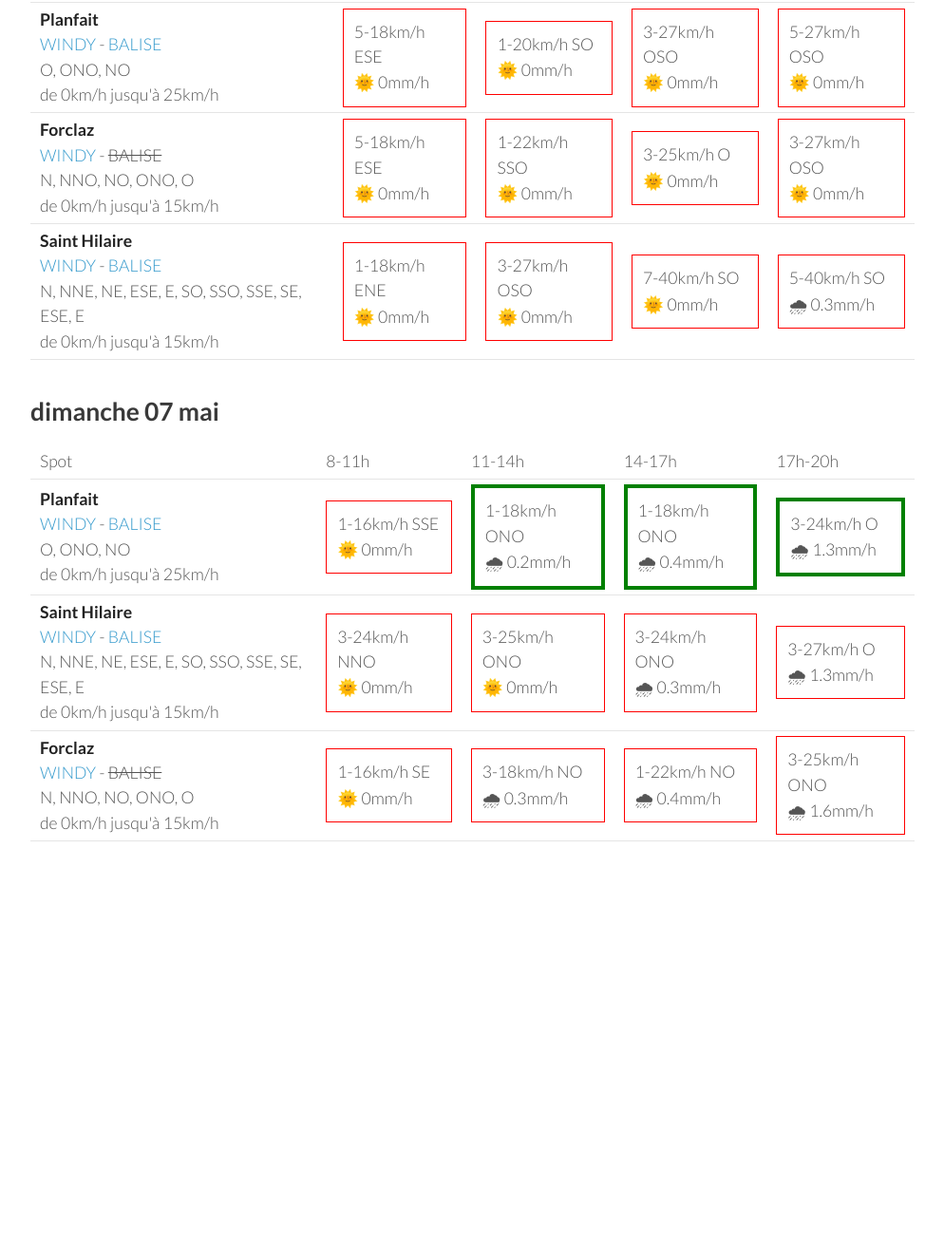
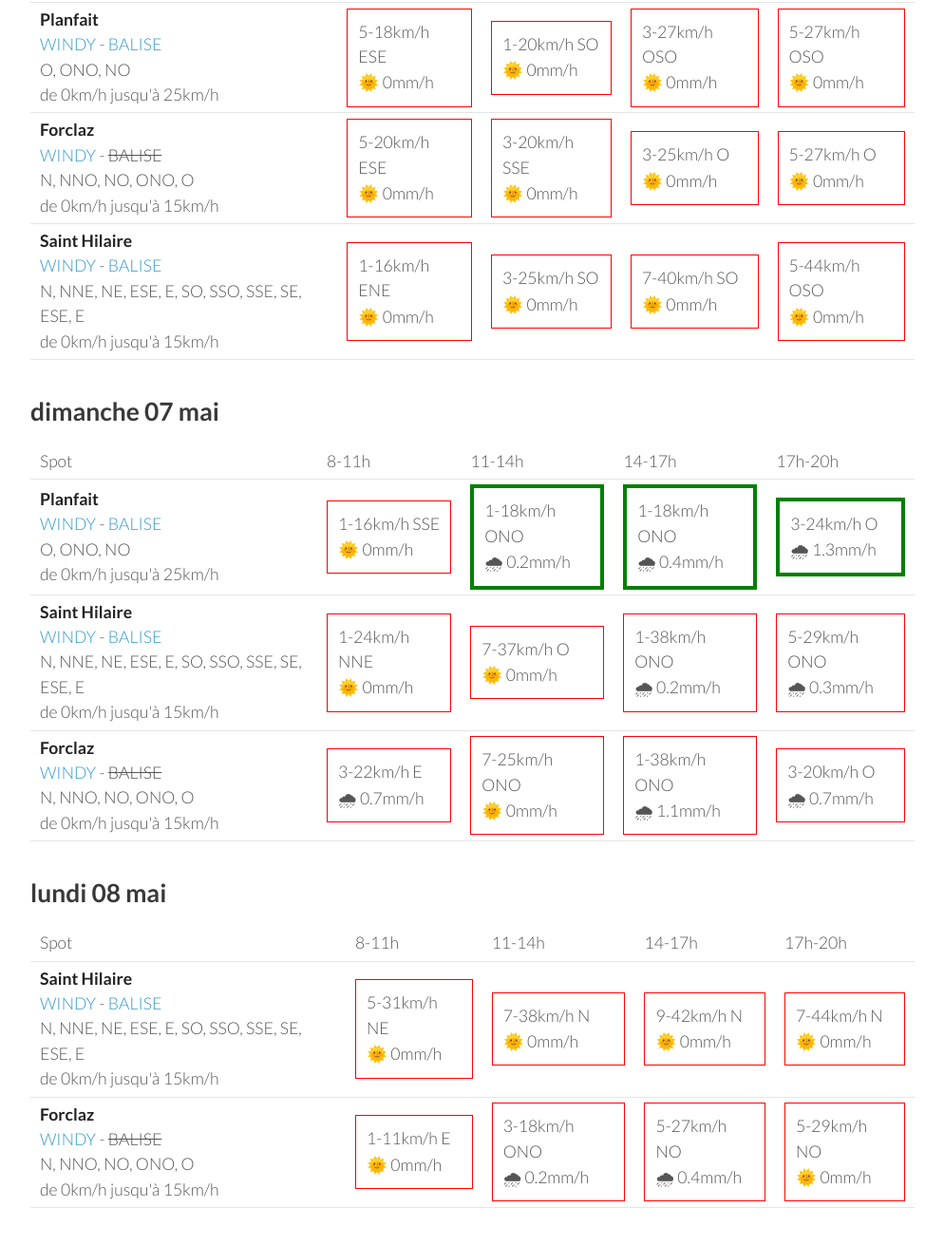
Before and after one commit to parapente-dans-le-nord/parapente-dans-le-nord.github.io, a Jekyll site: the page built from alpes_nord.markdown, in a window 1280 px wide and 1400 px high, scrolled down 1890 px. Shown: the top 1311 px of the window at 95% size, without its empty margins (26-1020 px from the left). Built offline with Jekyll 4.4.1, drawn with Linux system fonts in a browser that asks for light colours; before the commit the page ends 2904 px from its top, so only the background shows below that; some of the changed text lies outside the part shown.

Commit message:
update index.markdown

```diff
--- a/alpes_nord.markdown
+++ b/alpes_nord.markdown
@@ -124,22 +124,22 @@ page mise à jour le mercredi 03 mai 06:26
 
     </tr>
 <tr>
-        <td><strong>Forclaz</strong><br><a href="https://windy.com/45.814/6.247?45.375,6.246,8,m:eVwaglz">WINDY</a> - <span class="no-balise"> BALISE </span><br> <span class="vent-favorable">N, NNO, NO, ONO, O</span><br><span class="force-vent">de 0km/h jusqu'à 15km/h</span> </td>
+        <td><strong>Saint Hilaire</strong><br><a href="https://windy.com/45.307/5.888?45.087,5.889,9,m:eUFagkX">WINDY</a> - <span class=""><a href="http://www.balisemeteo.com/balise.php?idBalise=61">BALISE</a> </span><br> <span class="vent-favorable">N, NNE, NE, ESE, E, SO, SSO, SSE, SE, ESE, E</span><br><span class="force-vent">de 0km/h jusqu'à 15km/h</span> </td>
 
-            <td><div class="not-flyable"><p>5-22km/h ESE</p><p>🌞 0mm/h</p></div></td>
-            <td><div class="not-flyable"><p>3-25km/h O</p><p>🌞 0mm/h</p></div></td>
-            <td><div class="not-flyable"><p>3-25km/h O</p><p>🌞 0mm/h</p></div></td>
-            <td><div class="not-flyable"><p>3-37km/h SO</p><p>🌧 4.4mm/h</p></div></td>
+            <td><div class="flyable"><p>0-14km/h E</p><p>🌞 0mm/h</p></div></td>
+            <td><div class="not-flyable"><p>3-18km/h O</p><p>🌞 0mm/h</p></div></td>
+            <td><div class="not-flyable"><p>5-27km/h OSO</p><p>🌧 0.2mm/h</p></div></td>
+            <td><div class="not-flyable"><p>3-40km/h O</p><p>🌧 0.6mm/h</p></div></td>
 
 
     </tr>
 <tr>
-        <td><strong>Saint Hilaire</strong><br><a href="https://windy.com/45.307/5.888?45.087,5.889,9,m:eUFagkX">WINDY</a> - <span class=""><a href="http://www.balisemeteo.com/balise.php?idBalise=61">BALISE</a> </span><br> <span class="vent-favorable">N, NNE, NE, ESE, E, SO, SSO, SSE, SE, ESE, E</span><br><span class="force-vent">de 0km/h jusqu'à 15km/h</span> </td>
+        <td><strong>Forclaz</strong><br><a href="https://windy.com/45.814/6.247?45.375,6.246,8,m:eVwaglz">WINDY</a> - <span class="no-balise"> BALISE </span><br> <span class="vent-favorable">N, NNO, NO, ONO, O</span><br><span class="force-vent">de 0km/h jusqu'à 15km/h</span> </td>
 
-            <td><div class="not-flyable"><p>3-14km/h ENE</p><p>🌞 0mm/h</p></div></td>
-            <td><div class="not-flyable"><p>3-24km/h OSO</p><p>🌞 0mm/h</p></div></td>
-            <td><div class="not-flyable"><p>7-38km/h SO</p><p>🌞 0mm/h</p></div></td>
-            <td><div class="not-flyable"><p>3-46km/h ONO</p><p>🌧 1.2mm/h</p></div></td>
+            <td><div class="not-flyable"><p>5-22km/h ESE</p><p>🌞 0mm/h</p></div></td>
+            <td><div class="not-flyable"><p>1-20km/h O</p><p>🌞 0mm/h</p></div></td>
+            <td><div class="not-flyable"><p>1-20km/h O</p><p>🌞 0mm/h</p></div></td>
+            <td><div class="not-flyable"><p>1-27km/h O</p><p>🌧 2.7mm/h</p></div></td>
 
 
     </tr>
@@ -172,20 +172,20 @@ page mise à jour le mercredi 03 mai 06:26
 <tr>
         <td><strong>Forclaz</strong><br><a href="https://windy.com/45.814/6.247?45.375,6.246,8,m:eVwaglz">WINDY</a> - <span class="no-balise"> BALISE </span><br> <span class="vent-favorable">N, NNO, NO, ONO, O</span><br><span class="force-vent">de 0km/h jusqu'à 15km/h</span> </td>
 
-            <td><div class="not-flyable"><p>5-18km/h ESE</p><p>🌞 0mm/h</p></div></td>
-            <td><div class="not-flyable"><p>1-22km/h SSO</p><p>🌞 0mm/h</p></div></td>
+            <td><div class="not-flyable"><p>5-20km/h ESE</p><p>🌞 0mm/h</p></div></td>
+            <td><div class="not-flyable"><p>3-20km/h SSE</p><p>🌞 0mm/h</p></div></td>
             <td><div class="not-flyable"><p>3-25km/h O</p><p>🌞 0mm/h</p></div></td>
-            <td><div class="not-flyable"><p>3-27km/h OSO</p><p>🌞 0mm/h</p></div></td>
+            <td><div class="not-flyable"><p>5-27km/h O</p><p>🌞 0mm/h</p></div></td>
 
 
     </tr>
 <tr>
         <td><strong>Saint Hilaire</strong><br><a href="https://windy.com/45.307/5.888?45.087,5.889,9,m:eUFagkX">WINDY</a> - <span class=""><a href="http://www.balisemeteo.com/balise.php?idBalise=61">BALISE</a> </span><br> <span class="vent-favorable">N, NNE, NE, ESE, E, SO, SSO, SSE, SE, ESE, E</span><br><span class="force-vent">de 0km/h jusqu'à 15km/h</span> </td>
 
-            <td><div class="not-flyable"><p>1-18km/h ENE</p><p>🌞 0mm/h</p></div></td>
-            <td><div class="not-flyable"><p>3-27km/h OSO</p><p>🌞 0mm/h</p></div></td>
+            <td><div class="not-flyable"><p>1-16km/h ENE</p><p>🌞 0mm/h</p></div></td>
+            <td><div class="not-flyable"><p>3-25km/h SO</p><p>🌞 0mm/h</p></div></td>
             <td><div class="not-flyable"><p>7-40km/h SO</p><p>🌞 0mm/h</p></div></td>
-            <td><div class="not-flyable"><p>5-40km/h SO</p><p>🌧 0.3mm/h</p></div></td>
+            <td><div class="not-flyable"><p>5-44km/h OSO</p><p>🌞 0mm/h</p></div></td>
 
 
     </tr>
@@ -218,20 +218,20 @@ page mise à jour le mercredi 03 mai 06:26
 <tr>
         <td><strong>Saint Hilaire</strong><br><a href="https://windy.com/45.307/5.888?45.087,5.889,9,m:eUFagkX">WINDY</a> - <span class=""><a href="http://www.balisemeteo.com/balise.php?idBalise=61">BALISE</a> </span><br> <span class="vent-favorable">N, NNE, NE, ESE, E, SO, SSO, SSE, SE, ESE, E</span><br><span class="force-vent">de 0km/h jusqu'à 15km/h</span> </td>
 
-            <td><div class="not-flyable"><p>3-24km/h NNO</p><p>🌞 0mm/h</p></div></td>
-            <td><div class="not-flyable"><p>3-25km/h ONO</p><p>🌞 0mm/h</p></div></td>
-            <td><div class="not-flyable"><p>3-24km/h ONO</p><p>🌧 0.3mm/h</p></div></td>
-            <td><div class="not-flyable"><p>3-27km/h O</p><p>🌧 1.3mm/h</p></div></td>
+            <td><div class="not-flyable"><p>1-24km/h NNE</p><p>🌞 0mm/h</p></div></td>
+            <td><div class="not-flyable"><p>7-37km/h O</p><p>🌞 0mm/h</p></div></td>
+            <td><div class="not-flyable"><p>1-38km/h ONO</p><p>🌧 0.2mm/h</p></div></td>
+            <td><div class="not-flyable"><p>5-29km/h ONO</p><p>🌧 0.3mm/h</p></div></td>
 
 
     </tr>
 <tr>
         <td><strong>Forclaz</strong><br><a href="https://windy.com/45.814/6.247?45.375,6.246,8,m:eVwaglz">WINDY</a> - <span class="no-balise"> BALISE </span><br> <span class="vent-favorable">N, NNO, NO, ONO, O</span><br><span class="force-vent">de 0km/h jusqu'à 15km/h</span> </td>
 
-            <td><div class="not-flyable"><p>1-16km/h SE</p><p>🌞 0mm/h</p></div></td>
-            <td><div class="not-flyable"><p>3-18km/h NO</p><p>🌧 0.3mm/h</p></div></td>
-            <td><div class="not-flyable"><p>1-22km/h NO</p><p>🌧 0.4mm/h</p></div></td>
-            <td><div class="not-flyable"><p>3-25km/h ONO</p><p>🌧 1.6mm/h</p></div></td>
+            <td><div class="not-flyable"><p>3-22km/h E</p><p>🌧 0.7mm/h</p></div></td>
+            <td><div class="not-flyable"><p>7-25km/h ONO</p><p>🌞 0mm/h</p></div></td>
+            <td><div class="not-flyable"><p>1-38km/h ONO</p><p>🌧 1.1mm/h</p></div></td>
+            <td><div class="not-flyable"><p>3-20km/h O</p><p>🌧 0.7mm/h</p></div></td>
 
 
     </tr>
@@ -239,3 +239,39 @@ page mise à jour le mercredi 03 mai 06:26
 </tbody>
 </table>
 {:/}
+## lundi 08 mai
+
+{::nomarkdown}
+<table>
+  <tbody>
+    <tr>
+      <td>Spot</td>
+      <td>8-11h</td>
+      <td>11-14h</td>
+      <td>14-17h</td>
+      <td>17h-20h</td>
+    </tr>
+<tr>
+        <td><strong>Saint Hilaire</strong><br><a href="https://windy.com/45.307/5.888?45.087,5.889,9,m:eUFagkX">WINDY</a> - <span class=""><a href="http://www.balisemeteo.com/balise.php?idBalise=61">BALISE</a> </span><br> <span class="vent-favorable">N, NNE, NE, ESE, E, SO, SSO, SSE, SE, ESE, E</span><br><span class="force-vent">de 0km/h jusqu'à 15km/h</span> </td>
+
+            <td><div class="not-flyable"><p>5-31km/h NE</p><p>🌞 0mm/h</p></div></td>
+            <td><div class="not-flyable"><p>7-38km/h N</p><p>🌞 0mm/h</p></div></td>
+            <td><div class="not-flyable"><p>9-42km/h N</p><p>🌞 0mm/h</p></div></td>
+            <td><div class="not-flyable"><p>7-44km/h N</p><p>🌞 0mm/h</p></div></td>
+
+
+    </tr>
+<tr>
+        <td><strong>Forclaz</strong><br><a href="https://windy.com/45.814/6.247?45.375,6.246,8,m:eVwaglz">WINDY</a> - <span class="no-balise"> BALISE </span><br> <span class="vent-favorable">N, NNO, NO, ONO, O</span><br><span class="force-vent">de 0km/h jusqu'à 15km/h</span> </td>
+
+            <td><div class="not-flyable"><p>1-11km/h E</p><p>🌞 0mm/h</p></div></td>
+            <td><div class="not-flyable"><p>3-18km/h ONO</p><p>🌧 0.2mm/h</p></div></td>
+            <td><div class="not-flyable"><p>5-27km/h NO</p><p>🌧 0.4mm/h</p></div></td>
+            <td><div class="not-flyable"><p>5-29km/h NO</p><p>🌞 0mm/h</p></div></td>
+
+
+    </tr>
+
+</tbody>
+</table>
+{:/}
```
Also changed, not shown: other parts of alpes_nord.markdown (+1 -1 lines).
